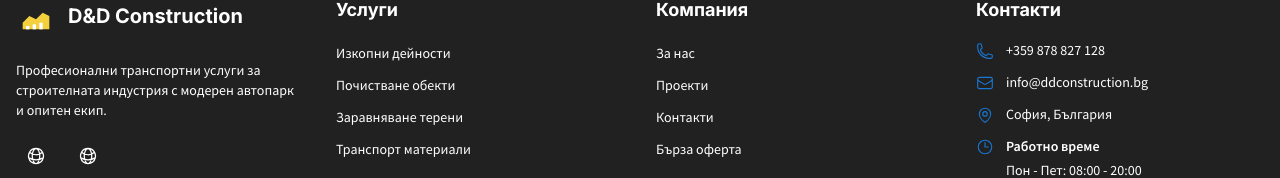
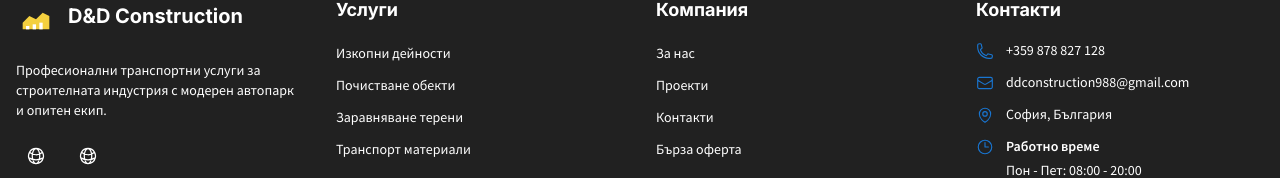
Before and after one commit to dmitkov39/DDconstruction, a Next.js app: page /material-transport-services in a window 1280 px wide. Shown: the part 1892-2070 px from the top of the page. Built offline with nearby package versions, Linux system fonts and the light colour scheme.

Commit message:
Update contact email in Footer component

```diff
--- a/src/app/material-transport-services/components/Footer.tsx
+++ b/src/app/material-transport-services/components/Footer.tsx
@@ -150,10 +150,10 @@ const Footer = () => {
                   className="text-primary flex-shrink-0 mt-0.5"
                 />
                 <a
-                  href="mailto:info@ddconstruction.bg"
+                  href="mailto:ddconstruction988@gmail.com"
                   className="text-sm text-secondary-foreground/80 hover:text-primary transition-colors duration-300"
                 >
-                  info@ddconstruction.bg
+                  ddconstruction988@gmail.com
                 </a>
               </li>
               <li className="flex items-start space-x-3">
```
